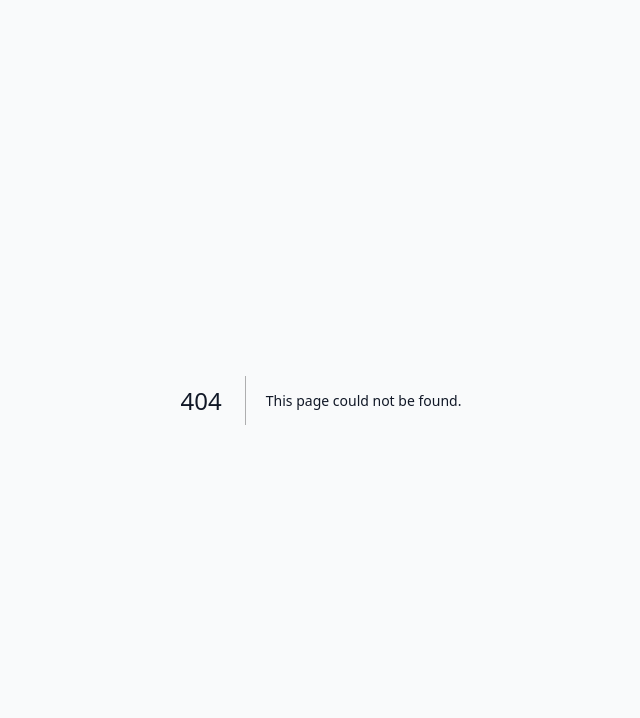
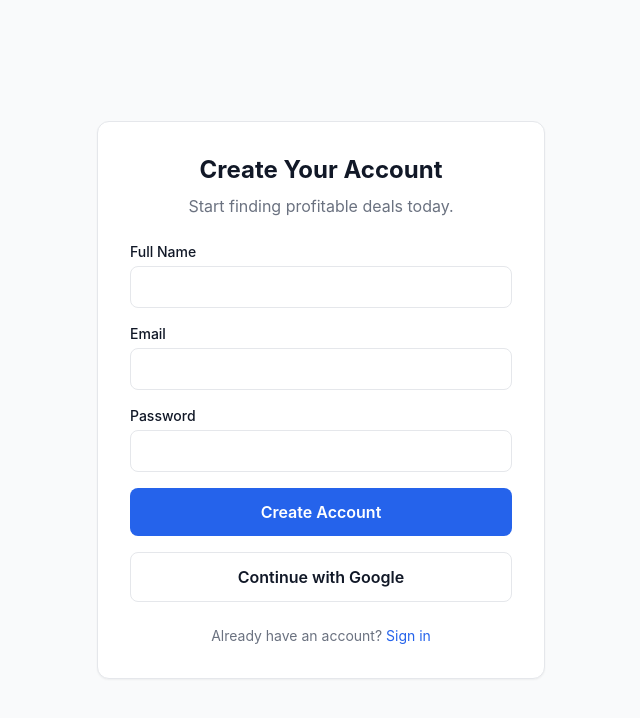
Before and after one commit to tabishzaidiai-web/arbiedge, a Next.js app in the folder frontend/: page /sign-up in a window 1280 px wide. Before the commit this address had no page. Shown: the top 718 px of the page, without its empty margins (319-959 px from the left). Built offline with nearby package versions, Linux system fonts and the light colour scheme.

Commit message:
Add sign-up page

```diff
--- /dev/null
+++ b/frontend/src/app/sign-up/page.tsx
@@ -0,0 +1,24 @@
+'use client';
+import Link from 'next/link';
+import { useState } from 'react';
+
+export default function SignUpPage() {
+  const [form, setForm] = useState({ name: '', email: '', password: '' });
+
+  return (
+    <div className="min-h-screen flex items-center justify-center bg-gray-50">
+      <div className="w-full max-w-md p-8 bg-white rounded-xl border shadow-sm">
+        <h1 className="text-2xl font-bold text-center mb-2">Create Your Account</h1>
+        <p className="text-gray-500 text-center mb-6">Start finding profitable deals today.</p>
+        <div className="space-y-4">
+          <div><label className="block text-sm font-medium mb-1">Full Name</label><input type="text" value={form.name} onChange={e => setForm({...form, name: e.target.value})} className="w-full border rounded-lg px-3 py-2" /></div>
+          <div><label className="block text-sm font-medium mb-1">Email</label><input type="email" value={form.email} onChange={e => setForm({...form, email: e.target.value})} className="w-full border rounded-lg px-3 py-2" /></div>
+          <div><label className="block text-sm font-medium mb-1">Password</label><input type="password" value={form.password} onChange={e => setForm({...form, password: e.target.value})} className="w-full border rounded-lg px-3 py-2" /></div>
+          <button className="w-full bg-blue-600 text-white py-3 rounded-lg font-semibold hover:bg-blue-700">Create Account</button>
+          <button className="w-full border py-3 rounded-lg font-semibold hover:bg-gray-50">Continue with Google</button>
+        </div>
+        <p className="text-sm text-gray-500 text-center mt-6">Already have an account? <Link href="/sign-in" className="text-blue-600 hover:underline">Sign in</Link></p>
+      </div>
+    </div>
+  );
+}
```
